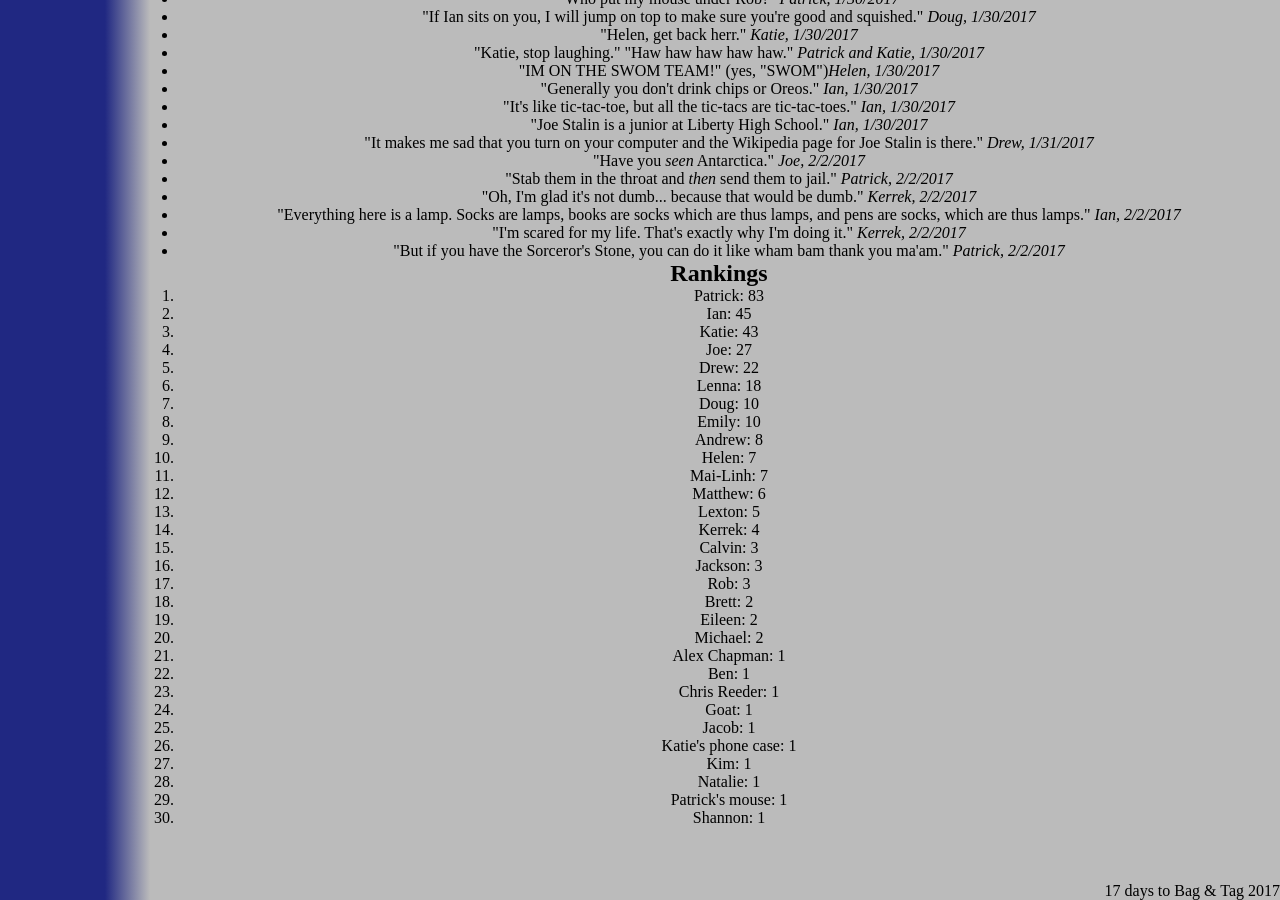
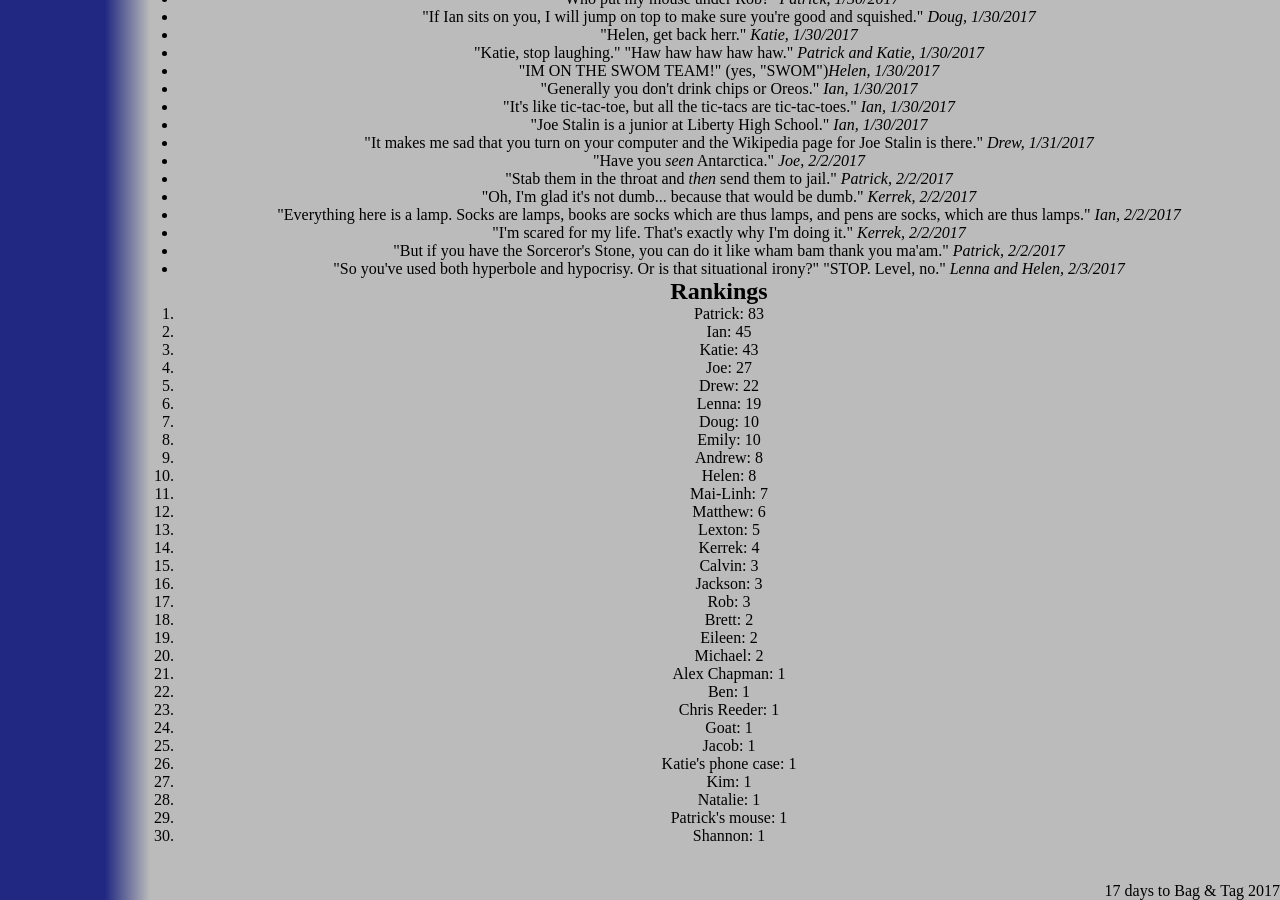
Before and after one commit to katiebugmoon/FRC4131.github.io, a Jekyll site: the page built from media/2017/quotes.html, in a window 1280 px wide and 900 px high, scrolled down 4346 px. Built offline with Jekyll 4.4.1, drawn with Linux system fonts in a browser that asks for light colours; nearby versions of some CDN libraries.

Commit message:
Update quotes.html

```diff
--- a/media/2017/quotes.html
+++ b/media/2017/quotes.html
@@ -248,6 +248,7 @@ title: Build Season 2017 Quotes
 	<li>"Everything here is a lamp. Socks are lamps, books are socks which are thus lamps, and pens are socks, which are thus lamps." <i>Ian, 2/2/2017</i></li>
 	<li>"I'm scared for my life. That's exactly why I'm doing it." <i>Kerrek, 2/2/2017</i></li>
 	<li>"But if you have the Sorceror's Stone, you can do it like wham bam thank you ma'am." <i>Patrick, 2/2/2017</i></li>
+	<li>"So you've used both hyperbole and hypocrisy. Or is that situational irony?" "STOP. Level, no." <i>Lenna and Helen, 2/3/2017</i></li>
 </ul>
 <h2>Rankings</h2>
 <ol id='rankings'></ol>
```
